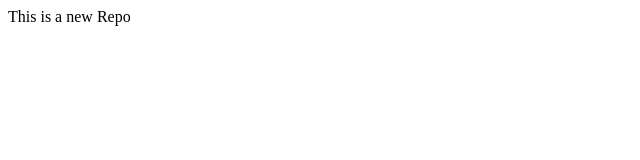
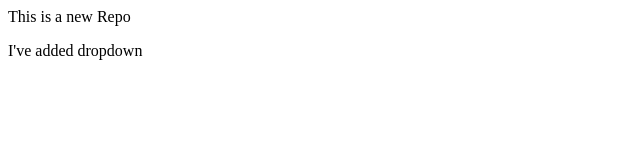
Before and after one commit to TarunNaikk/localrepo, a plain HTML site: page index.html in a window 1280 px wide. Shown: the whole page, without its empty margins (0-640 px from the left). Drawn offline with Linux system fonts and the light colour scheme.

```diff
--- a/index.html
+++ b/index.html
@@ -1 +1,2 @@
 <p>This is a new Repo</p>
+<p>I've added dropdown</p>
```
